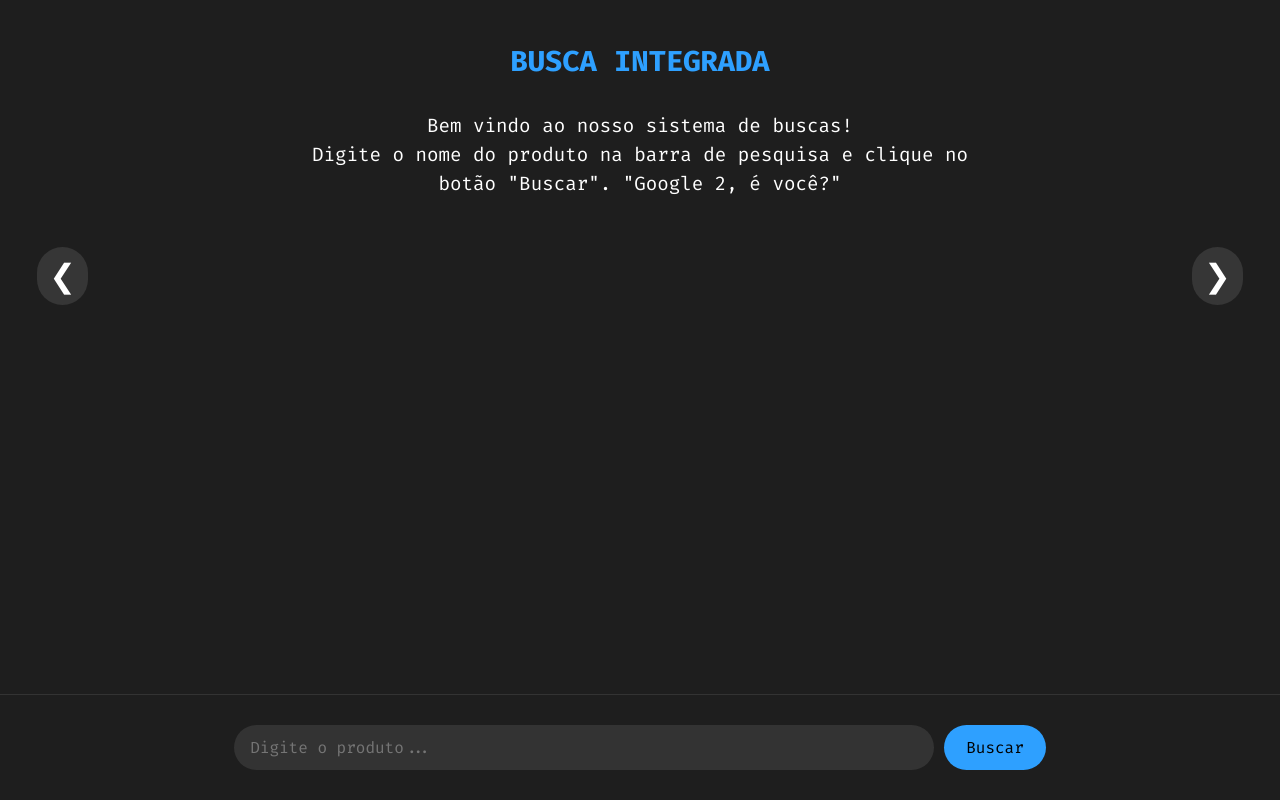
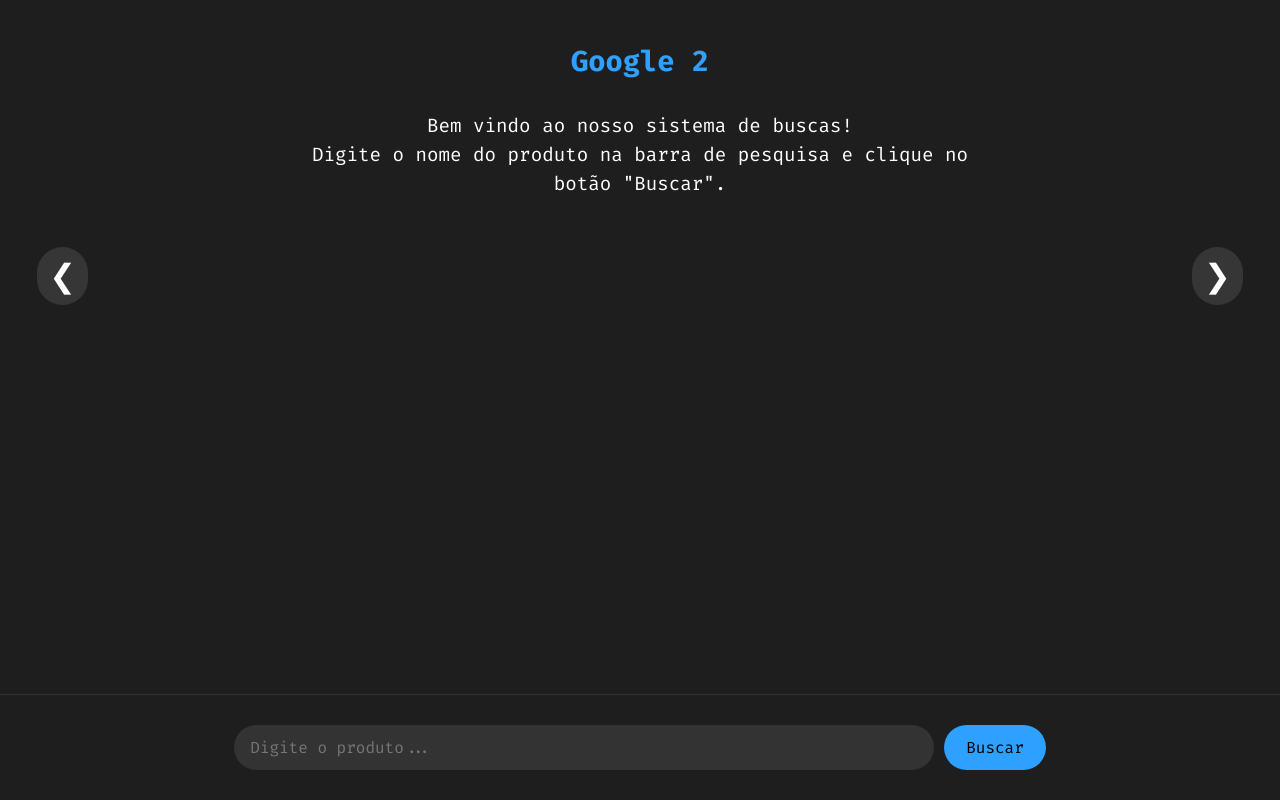
Before and after one commit to dimitrimrs/BuscaIntegrada, a plain HTML site: page frontend/index.html in a window 1280 px wide. Drawn offline with Linux system fonts and the light colour scheme.

Commit message:
Mudei o titulo

```diff
--- a/frontend/index.html
+++ b/frontend/index.html
@@ -13,9 +13,9 @@
 
 <body>
   <div class="info-box">
-    <h2>BUSCA INTEGRADA</h2><br />
+    <h2>Google 2</h2><br />
     <p>Bem vindo ao nosso sistema de buscas! <br>Digite o nome do produto na barra de pesquisa e clique no botão
-      "Buscar". "Google 2, é você?"
+      "Buscar".
     </p>
   </div>
 
```
